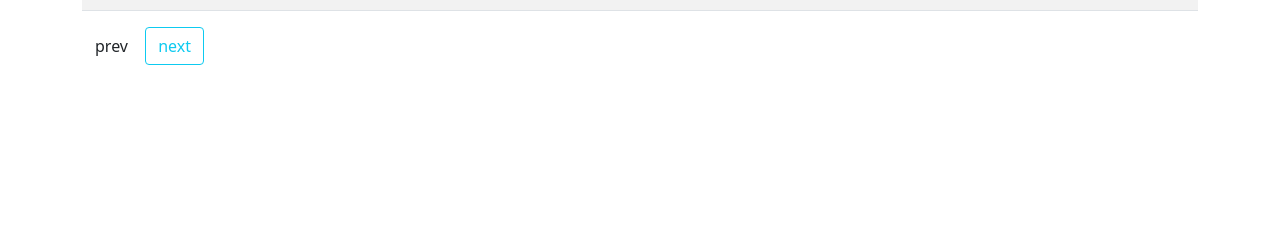
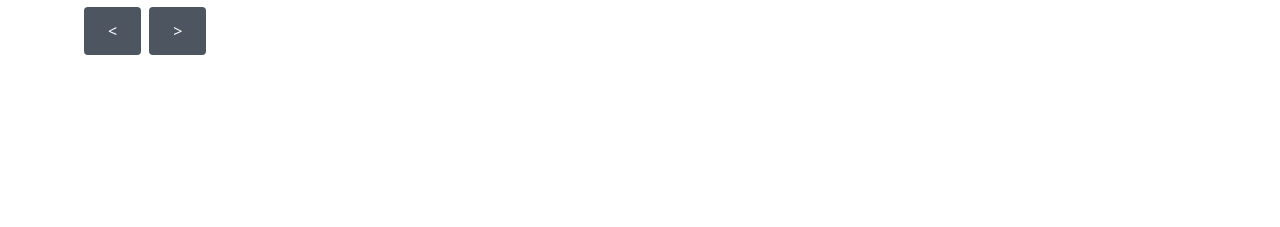
Before and after one commit to ferytabi26/multiloginflask, a Flask app: page /history in a window 1280 px wide. Shown: the part 209-436 px from the top of the page. Run offline with Flask 3, Linux system fonts and the light colour scheme; tables that the repository leaves empty or names only in its code hold one stand-in row (values such as "Sample post"); some libraries are stand-ins or nearby versions.

Commit message:
perubahan simbol tombol pada history

```diff
--- a/static/styles/style_index.css
+++ b/static/styles/style_index.css
@@ -50,3 +50,30 @@
     margin-top: 20px;
     background-color: deepskyblue;
 }
+
+.arrow-button {
+    background-color: #4C5560;
+    border: none;
+    color: white;
+    padding: 12px 24px;
+    text-align: center;
+    text-decoration: none;
+    display: inline-block;
+    font-size: 16px;
+    margin: 4px 2px;
+    cursor: pointer;
+    position: relative;
+}
+
+.arrow-button::after {
+    /* content: ""; */
+    position: absolute;
+    top: 50%;
+    right: 16px;
+    transform: translateY(-50%);
+    width: 0;
+    height: 0;
+    border-top: 10px solid transparent;
+    border-bottom: 10px solid transparent;
+    border-left: 10px solid white;
+}
--- a/templates/history.html
+++ b/templates/history.html
@@ -34,11 +34,11 @@
                 <tbody id="table_body">
                 {% for row in data %}
                     <tr>
-                        <td>{{ row[0] }}</td>
                         <td>{{ row[1] }}</td>
                         <td>{{ row[2] }}</td>
                         <td>{{ row[3] }}</td>
                         <td>{{ row[4] }}</td>
+                        <td>{{ row[5] }}</td>
                     </tr>
                 {% endfor %}
                 </tbody>
@@ -47,8 +47,12 @@
         </div>
         <div class="row">
             <div class="col">
-                <a class="btn button-primary" id="prev" href="{{ url_for('get_new_data_kurang') }}">prev</a>
-                <a class="btn btn-outline-info" id="next" href="{{ url_for('get_new_data_tambah') }}">next</a>
+                <a class="btn button-primary arrow-button" id="prev" href="{{ url_for('get_new_data_kurang') }}">
+                    &#60;
+                </a>
+                <a class="btn button-primary arrow-button" id="next" href="{{ url_for('get_new_data_tambah') }}">
+                    &#62;
+                </a>
             </div>
         </div>
     </div>
```
Also changed, not shown: static/img/autoforward.png (added), static/styles/style_home.css (line endings or trailing spaces).
